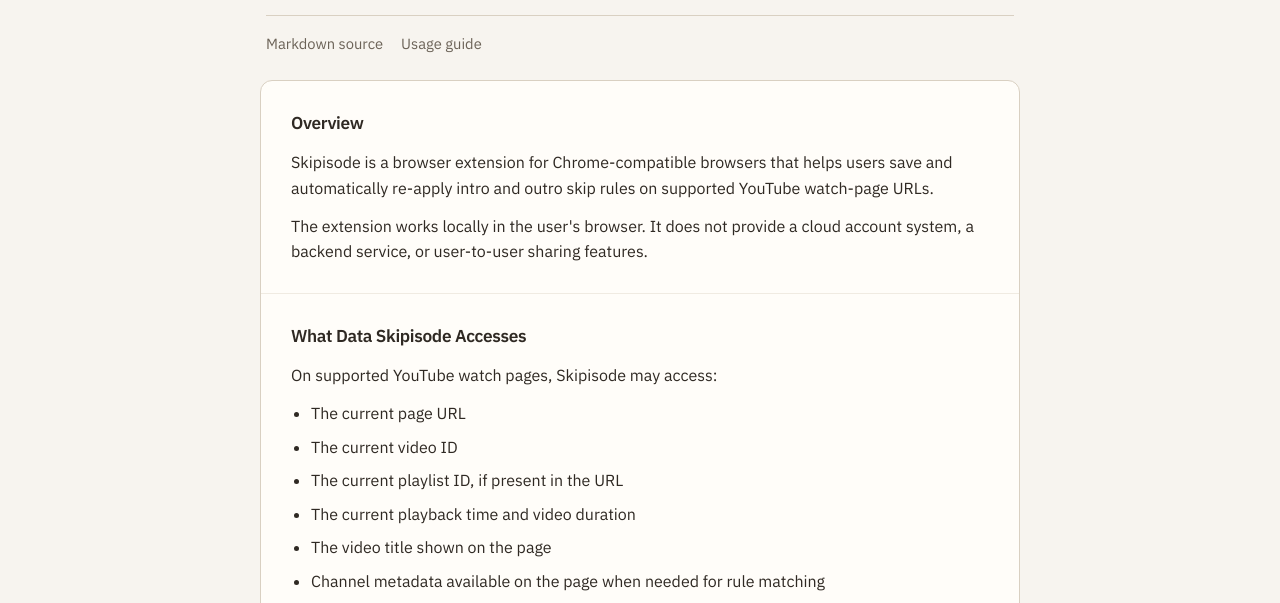
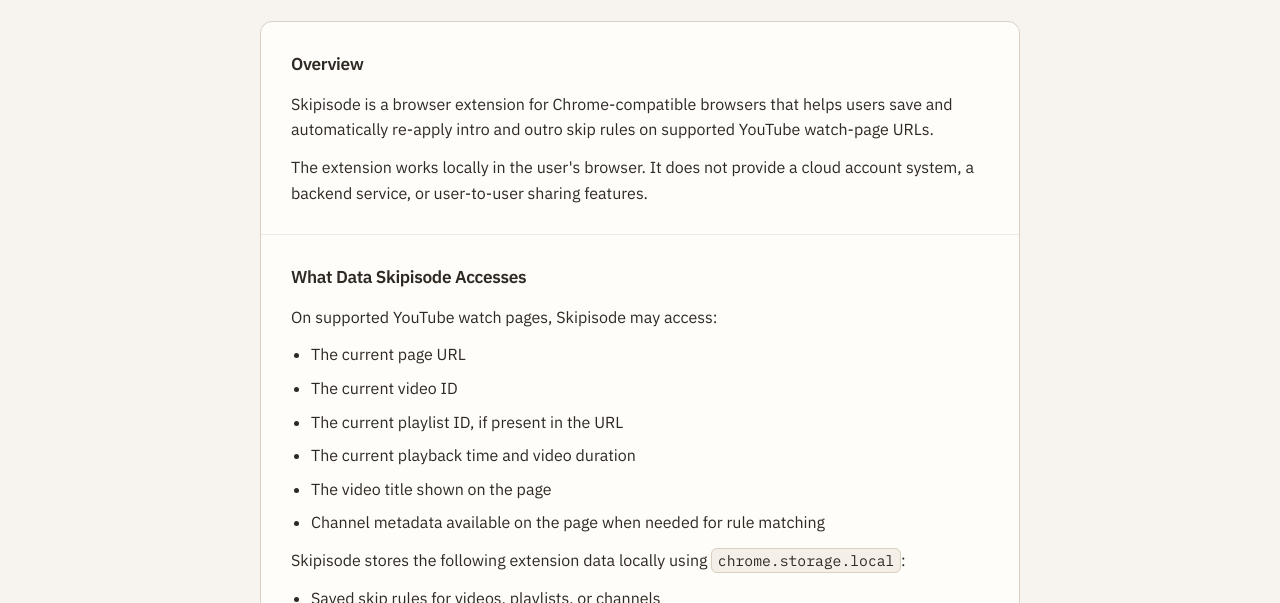
Before and after one commit to XYAN12/episode-skip, a website built with Vite: page docs/index.html in a window 1280 px wide. Shown: the part 188-791 px from the top of the page. Built offline with nearby package versions, Linux system fonts and the light colour scheme.

Commit message:
Update index.html

```diff
--- a/docs/index.html
+++ b/docs/index.html
@@ -29,10 +29,6 @@
           Skipisode stores skip rules locally in the browser and does not run a backend service,
           analytics pipeline, or remote code for the extension runtime.
         </p>
-        <div class="document-links">
-          <a href="./privacy-policy.md">Markdown source</a>
-          <a href="./how-to-use.md">Usage guide</a>
-        </div>
       </div>
 
       <article class="document-card">
```
